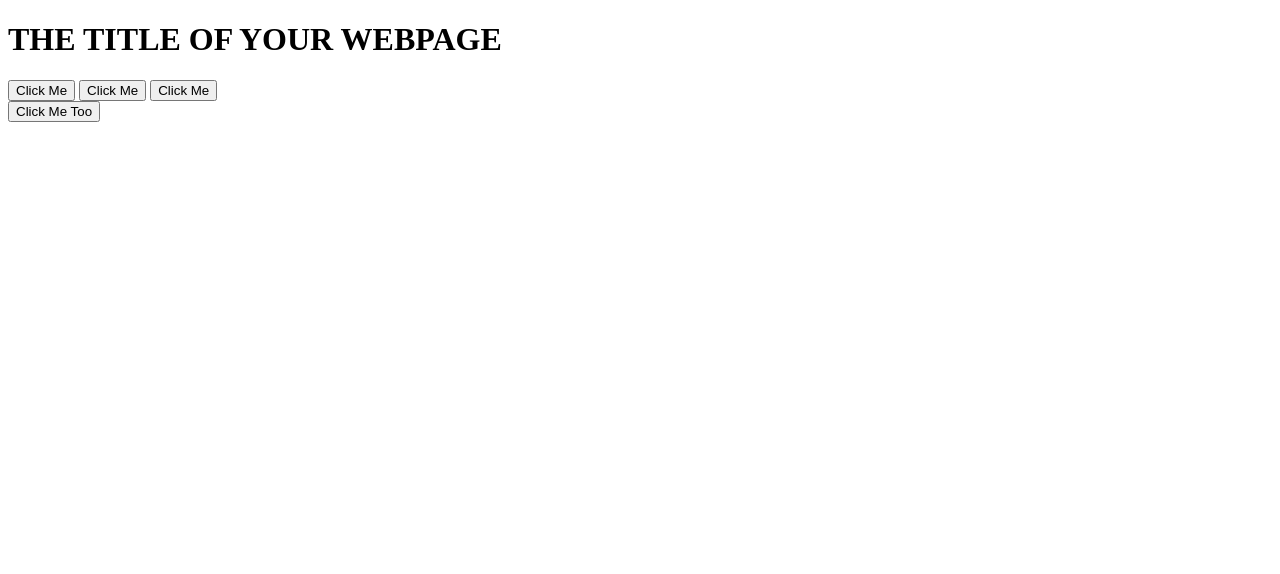
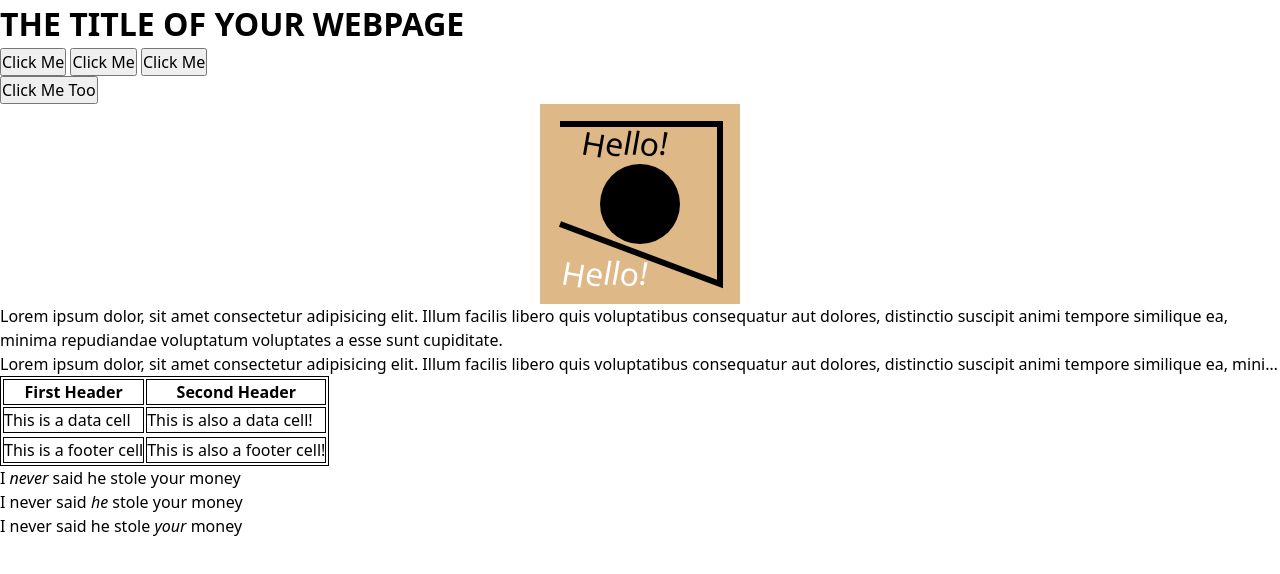
Before and after one commit to AyushKaranjit/javascript-practice, a plain HTML site: page index.html in a window 1280 px wide. Drawn offline with Linux system fonts and the light colour scheme.

Commit message:
added css reset

```diff
--- a/index.html
+++ b/index.html
@@ -16,5 +16,60 @@
       <button id="three">Click Me</button>
     </div>
     <button id="btn">Click Me Too</button>
+    <div class="container">
+      <svg xmlns="http://www.w3.org/2000/svg" viewBox="0 0 100 100">
+        <rect x="0" y="0" width="100" height="100" fill="burlywood" />
+        <path
+          d="M 10 10 H 90 V 90 L 10 60"
+          fill="transparent"
+          stroke="black"
+          stroke-width="3"
+        />
+        <circle cx="50" cy="50" r="20" class="svg-circle" />
+        <g class="svg-text-group">
+          <text x="20" y="25" rotate="10" id="hello-text">Hello!</text>
+          <use href="#hello-text" x="-10" y="65" fill="white" />
+        </g>
+      </svg>
+    </div>
+    <div>
+      <p>
+        Lorem ipsum dolor, sit amet consectetur adipisicing elit. Illum facilis
+        libero quis voluptatibus consequatur aut dolores, distinctio suscipit
+        animi tempore similique ea, minima repudiandae voluptatum voluptates a
+        esse sunt cupiditate.
+      </p>
+      <p class="overflowing">
+        Lorem ipsum dolor, sit amet consectetur adipisicing elit. Illum facilis
+        libero quis voluptatibus consequatur aut dolores, distinctio suscipit
+        animi tempore similique ea, minima repudiandae voluptatum voluptates a
+        esse sunt cupiditate. Lorem ipsum dolor sit amet consectetur adipisicing
+        elit. Inventore ipsum, quam at debitis mollitia nisi molestiae velit vel
+        animi similique? Voluptatibus ex porro consectetur distinctio cum
+        delectus dolorum molestias necessitatibus. Lorem ipsum dolor sit amet
+        consectetur, adipisicing elit. Praesentium laudantium odio maxime nemo,
+        cum temporibus ducimus corrupti beatae blanditiis neque officia vel
+        dolor quam modi accusantium assumenda ipsum. Eum, ipsam.
+      </p>
+    </div>
+    <table>
+      <tr>
+        <th>First Header</th>
+        <th>Second Header</th>
+      </tr>
+      <tr>
+        <td>This is a data cell</td>
+        <td>This is also a data cell!</td>
+      </tr>
+      <tr>
+        <tfoot>
+          <td>This is a footer cell</td>
+          <td>This is also a footer cell!</td>
+        </tfoot>
+      </tr>
+    </table>
+    <p>I <em>never</em> said he stole your money</p>
+    <p>I never said <em>he</em> stole your money</p>
+    <p>I never said he stole <em>your</em> money</p>
   </body>
 </html>
--- a/style.css
+++ b/style.css
@@ -0,0 +1,75 @@
+/*
+  Josh's Custom CSS Reset
+  https://www.joshwcomeau.com/css/custom-css-reset/
+*/
+
+*,
+*::before,
+*::after {
+  box-sizing: border-box;
+}
+
+* {
+  margin: 0;
+  padding: 0;
+}
+
+body {
+  line-height: 1.5;
+  -webkit-font-smoothing: antialiased;
+  font-family: system-ui, -apple-system, BlinkMacSystemFont, "Segoe UI", Roboto,
+    Oxygen, Ubuntu, Cantarell, "Open Sans", "Helvetica Neue", sans-serif;
+}
+
+img,
+picture,
+video,
+canvas,
+svg {
+  display: block;
+  max-width: 100%;
+}
+
+input,
+button,
+textarea,
+select {
+  font: inherit;
+}
+
+p,
+h1,
+h2,
+h3,
+h4,
+h5,
+h6 {
+  overflow-wrap: break-word;
+}
+
+#root,
+#__next {
+  isolation: isolate;
+}
+
+.container {
+  max-width: 200px;
+  margin: auto;
+}
+
+.svg-circle:hover + .svg-text-group {
+  opacity: 0;
+}
+
+table,
+td,
+tfoot,
+th {
+  border: 1px solid black;
+}
+
+.overflowing {
+  white-space: nowrap;
+  overflow: hidden;
+  text-overflow: ellipsis;
+}
```
